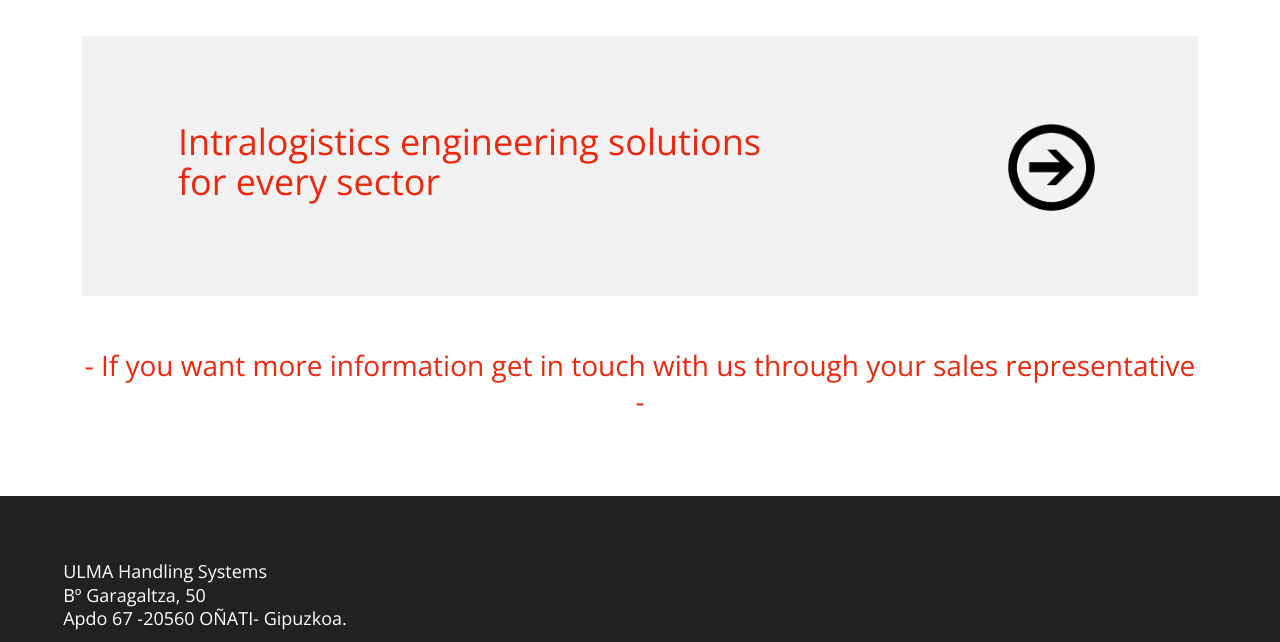
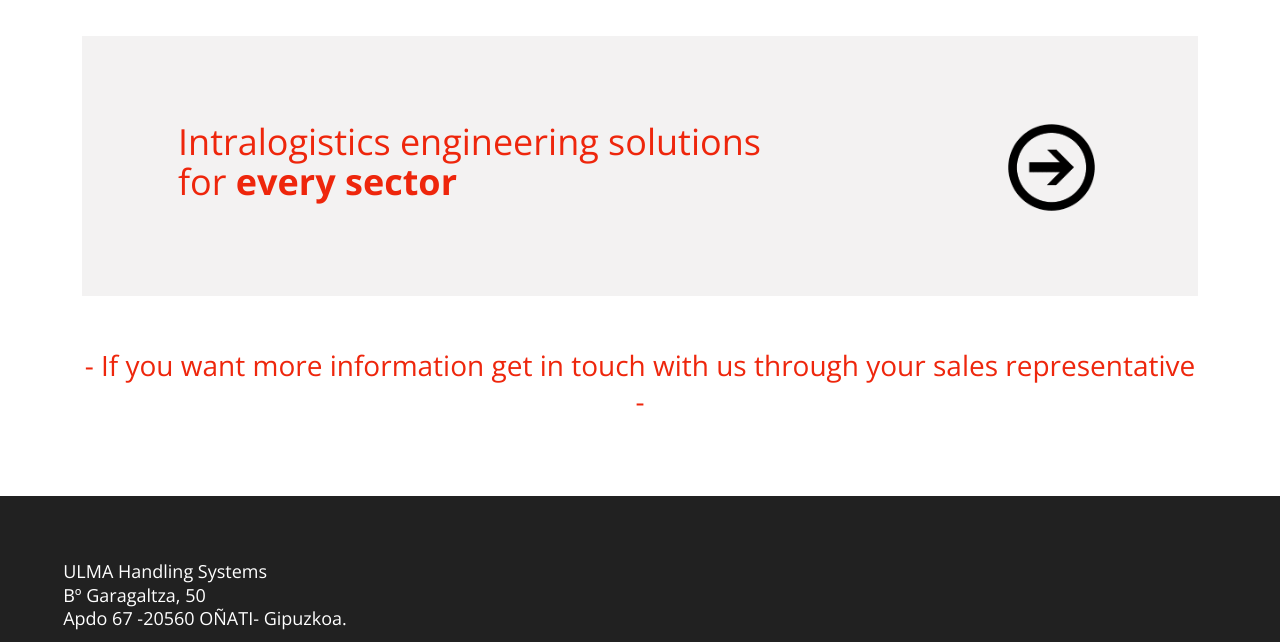
Before and after one commit to ianzua/ulma, a plain HTML site: page en.html in a window 1280 px wide. Shown: the part 4380-5022 px from the top of the page. Drawn offline with nearby package versions, Linux system fonts and the light colour scheme.

Commit message:
update english

```diff
--- a/en.html
+++ b/en.html
@@ -202,7 +202,7 @@
                 <div class="row">
                     <div class="col-12">
                         <a class="b--cta-a" href="https://www.ulmahandling.com/en/services" target="_blank">
-                            <h3 class="b--cta-a__text">Intralogistics engineering solutions <br> for <strong></strong>every sector</strong></h3>
+                            <h3 class="b--cta-a__text">Intralogistics engineering solutions <br> for <strong>every sector</strong></h3>
                             <img class="b--cta-a__media" src="./img/arrow.png" alt="">
                         </a>
                     </div>
```
